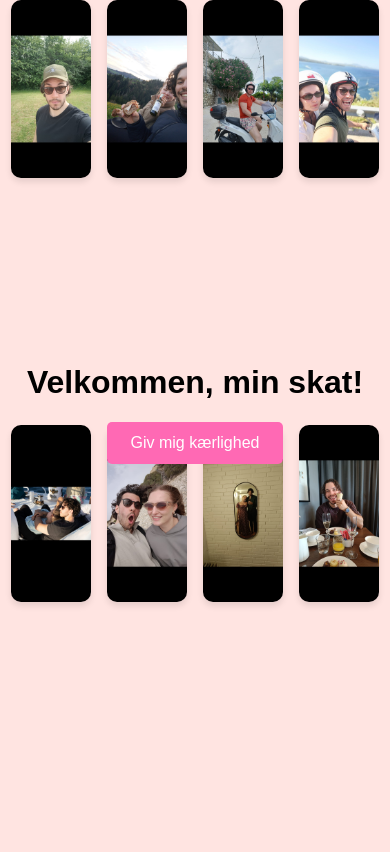
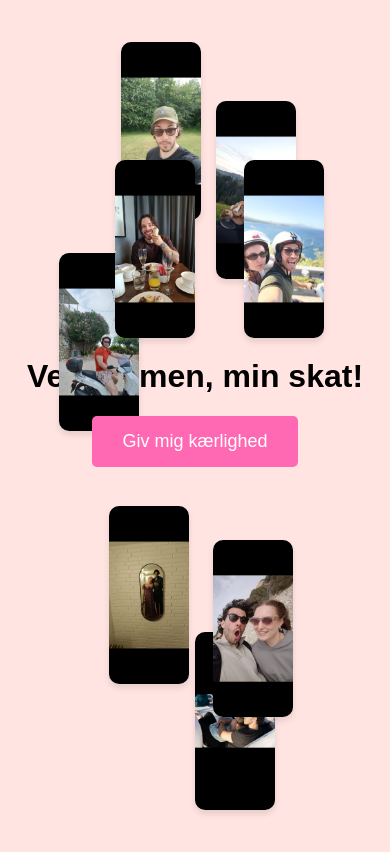
Before and after one commit to JoachimBograd/ElskerNatasja, a website: page index.html in a window 390 px wide. Drawn offline with Linux system fonts and the light colour scheme.

Commit message:
Update index.html

```diff
--- a/index.html
+++ b/index.html
@@ -47,19 +47,24 @@
             width: 100%;
             height: 100%;
             z-index: 5;
-            display: flex;
-            flex-wrap: wrap;
-            justify-content: center;
-            align-items: center;
-            gap: 10px;
-            padding: 10px;
         }
         img {
-            width: 120px;
+            position: absolute;
+            width: 150px;
             height: auto;
             border-radius: 10px;
             box-shadow: 0 4px 6px rgba(0, 0, 0, 0.1);
         }
+        /* Placering af billeder */
+        #image1 { top: 5%; left: 31%; }
+        #image2 { top: 12%; right: 24%; }
+        #image3 { top: 30%; left: 15%; }
+        #image4 { bottom: 60%; right: 17%; }
+        #image5 { bottom: 4%; left: 50%; }
+        #image6 { bottom: 15%; right: 25%; }
+        #image7 { top: 60%; left: 28%; }
+        #image8 { bottom: 60%; right: 50%; }
+
         .heart {
             position: absolute;
             color: #ff69b4;
@@ -80,23 +85,8 @@
             }
         }
         @media (max-width: 600px) {
-            .image-container {
-                flex-direction: row;
-                flex-wrap: wrap;
-                gap: 5px;
-                justify-content: space-evenly;
-                align-items: flex-start;
-            }
             img {
                 width: 80px;
-                height: auto;
-            }
-            button {
-                font-size: 16px;
-                padding: 12px 24px;
-            }
-            p {
-                font-size: 18px;
             }
         }
     </style>
@@ -104,14 +94,14 @@
 <body>
     <h1>Velkommen, min skat!</h1>
     <div class="image-container">
-        <img src="image1.jpg" alt="Billede 1" />
-        <img src="image2.jpg" alt="Billede 2" />
-        <img src="image3.jpg" alt="Billede 3" />
-        <img src="image4.jpg" alt="Billede 4" />
-        <img src="image5.jpg" alt="Billede 5" />
-        <img src="image6.jpg" alt="Billede 6" />
-        <img src="image7.jpg" alt="Billede 7" />
-        <img src="image8.jpg" alt="Billede 8" />
+        <img id="image1" src="image1.jpg" alt="Billede 1" />
+        <img id="image2" src="image2.jpg" alt="Billede 2" />
+        <img id="image3" src="image3.jpg" alt="Billede 3" />
+        <img id="image4" src="image4.jpg" alt="Billede 4" />
+        <img id="image5" src="image5.jpg" alt="Billede 5" />
+        <img id="image6" src="image6.jpg" alt="Billede 6" />
+        <img id="image7" src="image7.jpg" alt="Billede 7" />
+        <img id="image8" src="image8.jpg" alt="Billede 8" />
     </div>
     <button id="loveButton">Giv mig kærlighed</button>
     <p id="message"></p>
```
